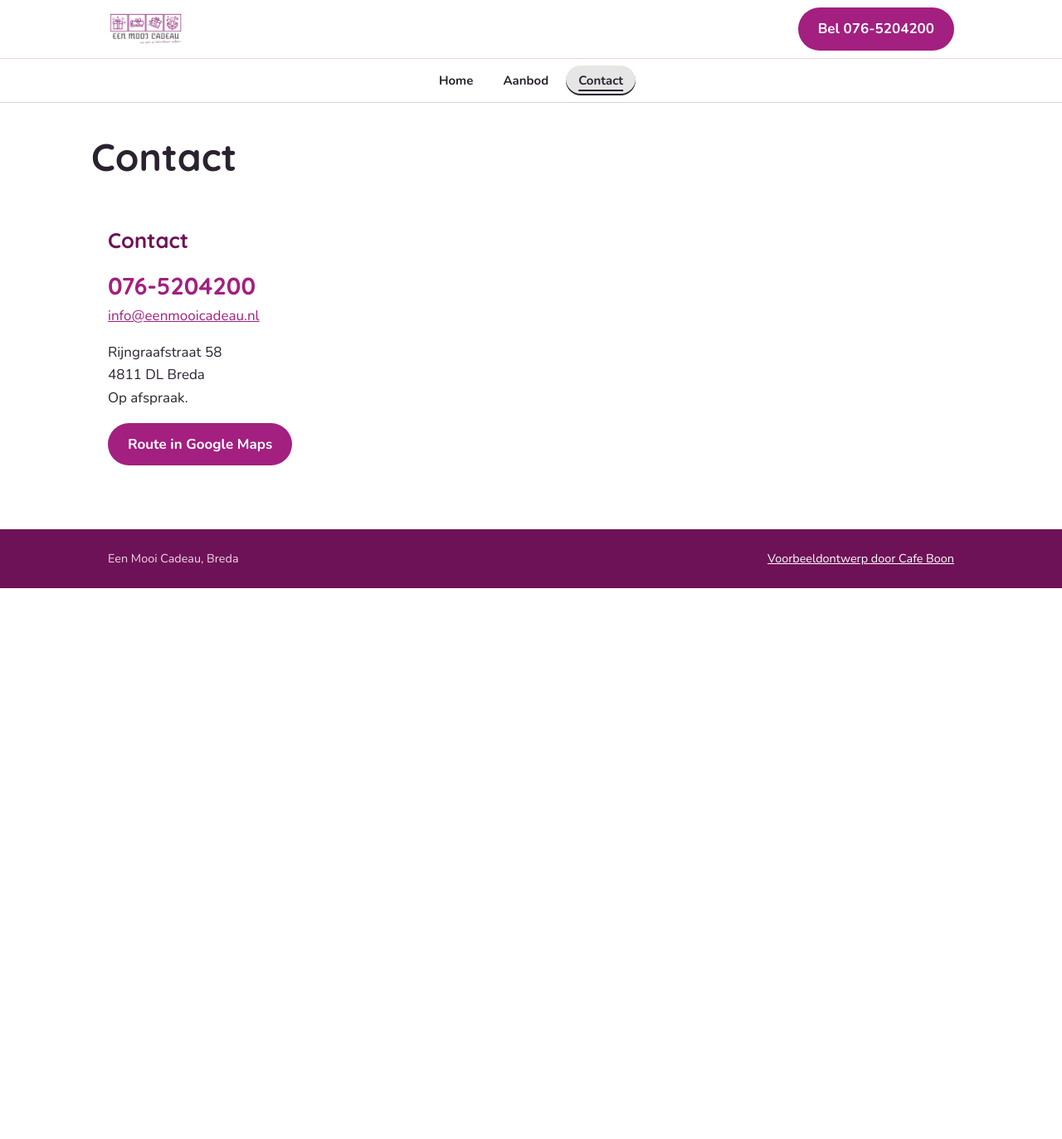
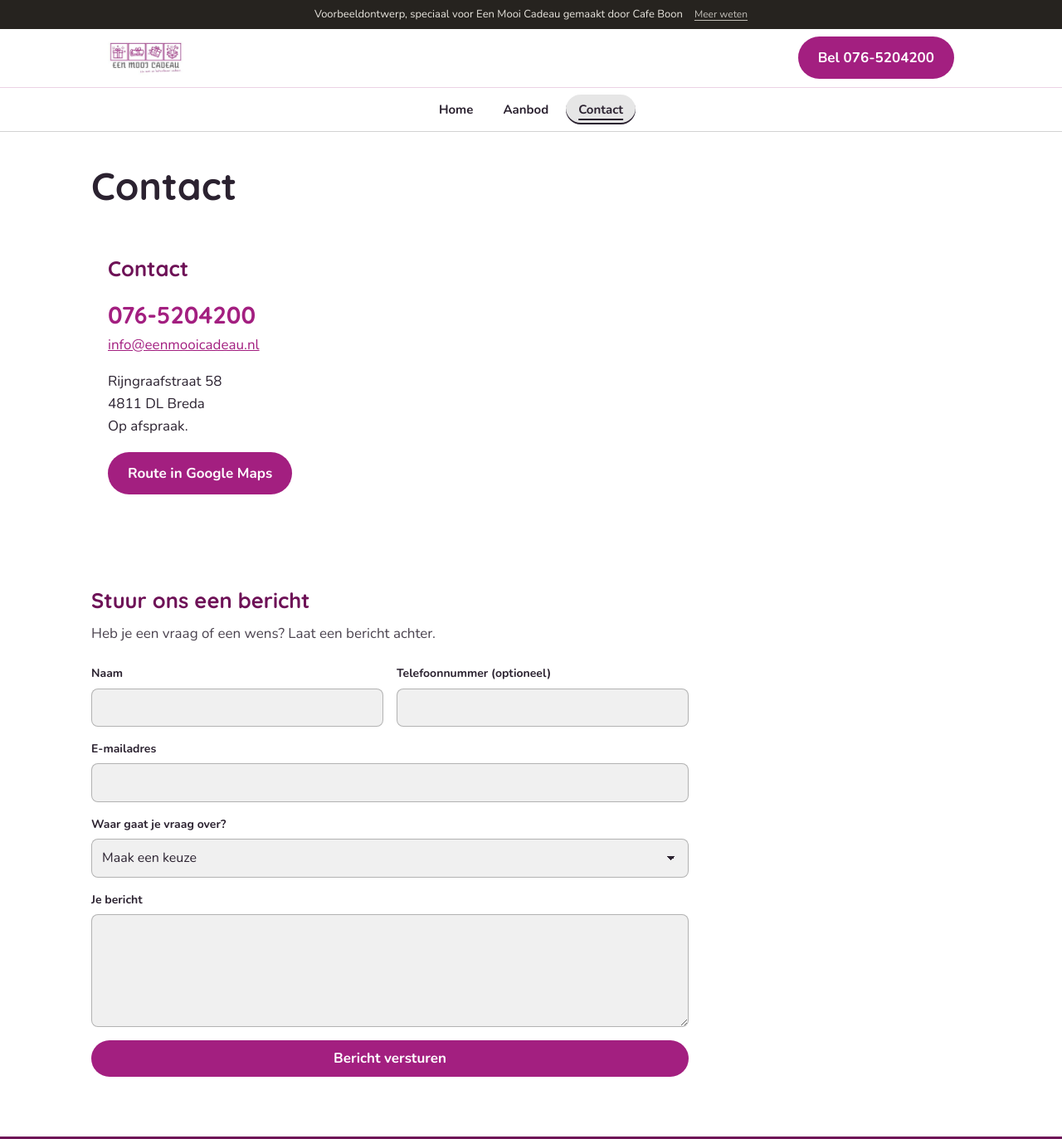
Before and after one commit to SebastiaanBoon/eenmooicadeau, a plain HTML site: page contact.html in a window 1280 px wide. Shown: the top 1373 px of the page at 83% size. Before the commit the page ends 800 px from the top, so only its background shows below. Drawn offline with nearby package versions, Linux system fonts and the light colour scheme.

Commit message:
Werkende formulieren voor afspraken en aanvragen

```diff
--- a/contact.html
+++ b/contact.html
@@ -17,6 +17,7 @@
 <link rel="stylesheet" href="style.css">
 </head>
 <body>
+<div class="vb-banner" role="note"><span>Voorbeeldontwerp, speciaal voor Een Mooi Cadeau gemaakt door Cafe Boon</span><a href="https://cafeboon.com">Meer weten</a></div>
 <header><div class="wrap">
 <a href="index.html"><img alt="Een Mooi Cadeau, een mooi en betaalbaar cadeau" src="images/logo_tekst.jpg"/></a>
 <a class="btn" href="tel:0765204200">Bel 076-5204200</a>
@@ -33,5 +34,7 @@
 </div>
 </div></section>
 </main>
+<section class="sn-formsec" id="formulier"><div class="sn-formwrap"><h2>Stuur ons een bericht</h2><p class="sn-lead">Heb je een vraag of een wens? Laat een bericht achter.</p><form class="sn-form" id="sn-form"><div class="sn-field"><label for="naam">Naam</label><input id="naam" name="naam" type="text" required autocomplete="name"></div><div class="sn-field"><label for="tel">Telefoonnummer (optioneel)</label><input id="tel" name="tel" type="tel" autocomplete="tel"></div><div class="sn-field full"><label for="email">E-mailadres</label><input id="email" name="email" type="email" required autocomplete="email"></div><div class="sn-field full"><label for="keuze">Waar gaat je vraag over?</label><select id="keuze" name="keuze" required><option value="">Maak een keuze</option><option>Voor haar</option><option>Voor hem</option><option>Voor iedereen</option><option>Geboorte en kraam</option><option>Beterschap</option><option>Brievenbuscadeaus</option><option>Giftsets</option><option>Zelf een cadeau samenstellen</option></select></div><div class="sn-field full"><label for="opm">Je bericht</label><textarea id="opm" name="opm" rows="5" required></textarea></div><div class="sn-field full"><button class="btn" type="submit">Bericht versturen</button></div></form></div></section>
+<script>(function(){var f=document.getElementById('sn-form');if(!f)return;f.addEventListener('submit',function(e){e.preventDefault();if(!f.checkValidity()){f.reportValidity();return;}var d=document.createElement('div');d.className='sn-done';d.setAttribute('role','status');d.tabIndex=-1;d.innerHTML='<h2>Bedankt voor je bericht</h2><p>Dit is een voorbeeldwebsite van Cafe Boon. Je bericht is daarom niet verstuurd. Neem voor een echt antwoord contact op via <a href="tel:0765204200">076-5204200</a>.</p>';f.parentNode.replaceChild(d,f);d.focus();});})();</script>
 <footer><div class="wrap"><span>Een Mooi Cadeau, Breda</span><a href="https://cafeboon.com">Voorbeeldontwerp door Cafe Boon</a></div></footer>
 </body></html>
--- a/style.css
+++ b/style.css
@@ -56,3 +56,31 @@ nav a[aria-current="page"]:not(.cta):not(.btn):not(.call){text-decoration:underl
 .sn-card span{display:block;opacity:.8;font-size:.95em;line-height:1.4}
 .sn-card:hover,.sn-card:focus-visible{border-color:currentColor}
 /* sitenav:end */
+/* voorbeeld-formulier:start */
+@layer sn{.sn-form button.btn{border:0;font:inherit;cursor:pointer;line-height:1.2}}
+.sn-formsec{padding:36px 0 72px}
+.sn-formwrap{max-width:1100px;margin:0 auto;padding:0 20px;box-sizing:border-box}
+.sn-formwrap>h2{margin:0 0 12px}
+.sn-formwrap>.sn-lead,.sn-formwrap>.sn-form,.sn-formwrap>.sn-done{max-width:720px}
+.sn-formwrap .sn-lead{margin:0 0 24px;opacity:.85}
+.sn-form{display:grid;grid-template-columns:1fr 1fr;gap:16px}
+.sn-field{display:flex;flex-direction:column;gap:6px;min-width:0;text-align:left}
+.sn-field.full{grid-column:1/-1}
+.sn-field label{font-size:14px;font-weight:600}
+.sn-field input,.sn-field select,.sn-field textarea{font:inherit;font-size:16px;line-height:1.4;color:inherit;background:rgba(128,128,128,.12);border:1px solid rgba(128,128,128,.55);border-radius:8px;padding:11px 12px;width:100%;box-sizing:border-box;min-width:0;max-width:100%;-webkit-appearance:none;appearance:none}
+.sn-field select{background-image:linear-gradient(45deg,transparent 50%,currentColor 50%),linear-gradient(135deg,currentColor 50%,transparent 50%);background-position:calc(100% - 20px) 50%,calc(100% - 15px) 50%;background-size:5px 5px;background-repeat:no-repeat;padding-right:38px}
+.sn-field select option{color:#111;background:#fff}
+.sn-field textarea{resize:vertical}
+.sn-field input:focus,.sn-field select:focus,.sn-field textarea:focus{outline:2px solid currentColor;outline-offset:1px}
+.sn-done{padding:28px;border:1px solid rgba(128,128,128,.55);border-radius:12px;background:rgba(128,128,128,.1)}
+.sn-done h2{margin:0 0 10px}
+.sn-done p{margin:0}
+.sn-done a{text-decoration:underline;text-underline-offset:3px;font-weight:600}
+.sn-formlink{padding:0 0 56px}
+@media(max-width:640px){.sn-form{grid-template-columns:1fr}.sn-formsec{padding:24px 0 56px}}
+/* voorbeeld-formulier:end */
+/* voorbeeldbanner:start */
+.vb-banner{display:flex;flex-wrap:wrap;justify-content:center;align-items:baseline;gap:2px 14px;padding:8px 16px;background:#26231f;color:#e9e6df;font-size:13px;line-height:1.45;letter-spacing:0;text-transform:none;font-weight:400;text-align:center;position:relative;z-index:1000}
+.vb-banner a{color:inherit;opacity:.8;text-decoration:underline;text-underline-offset:3px;font-size:12px;font-weight:400;white-space:nowrap;letter-spacing:0;text-transform:none}
+.vb-banner a:hover{opacity:1}
+/* voorbeeldbanner:end */
```
Also changed, not shown: aanbod.html (+1 -0 lines), index.html (+1 -0 lines).
